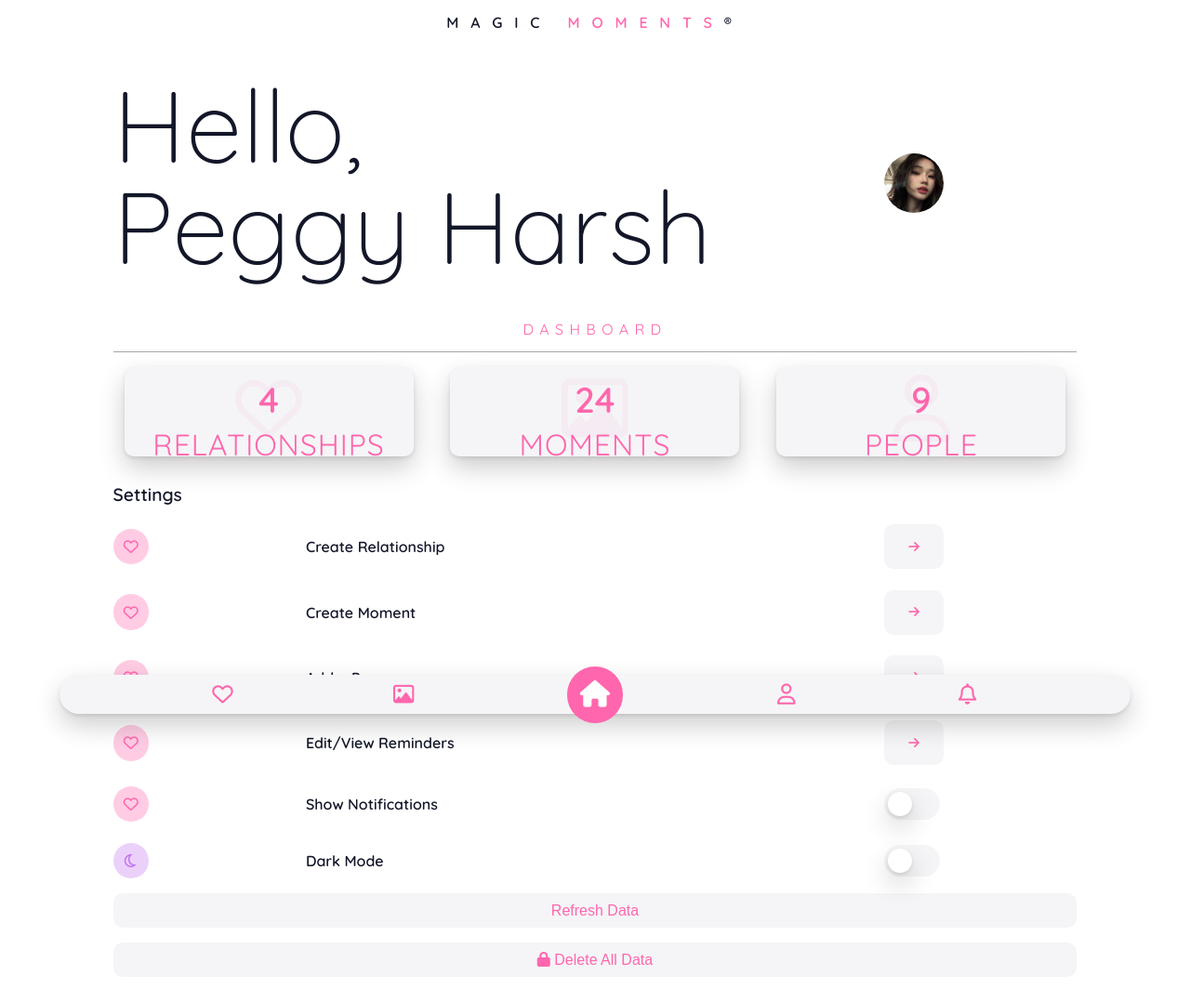
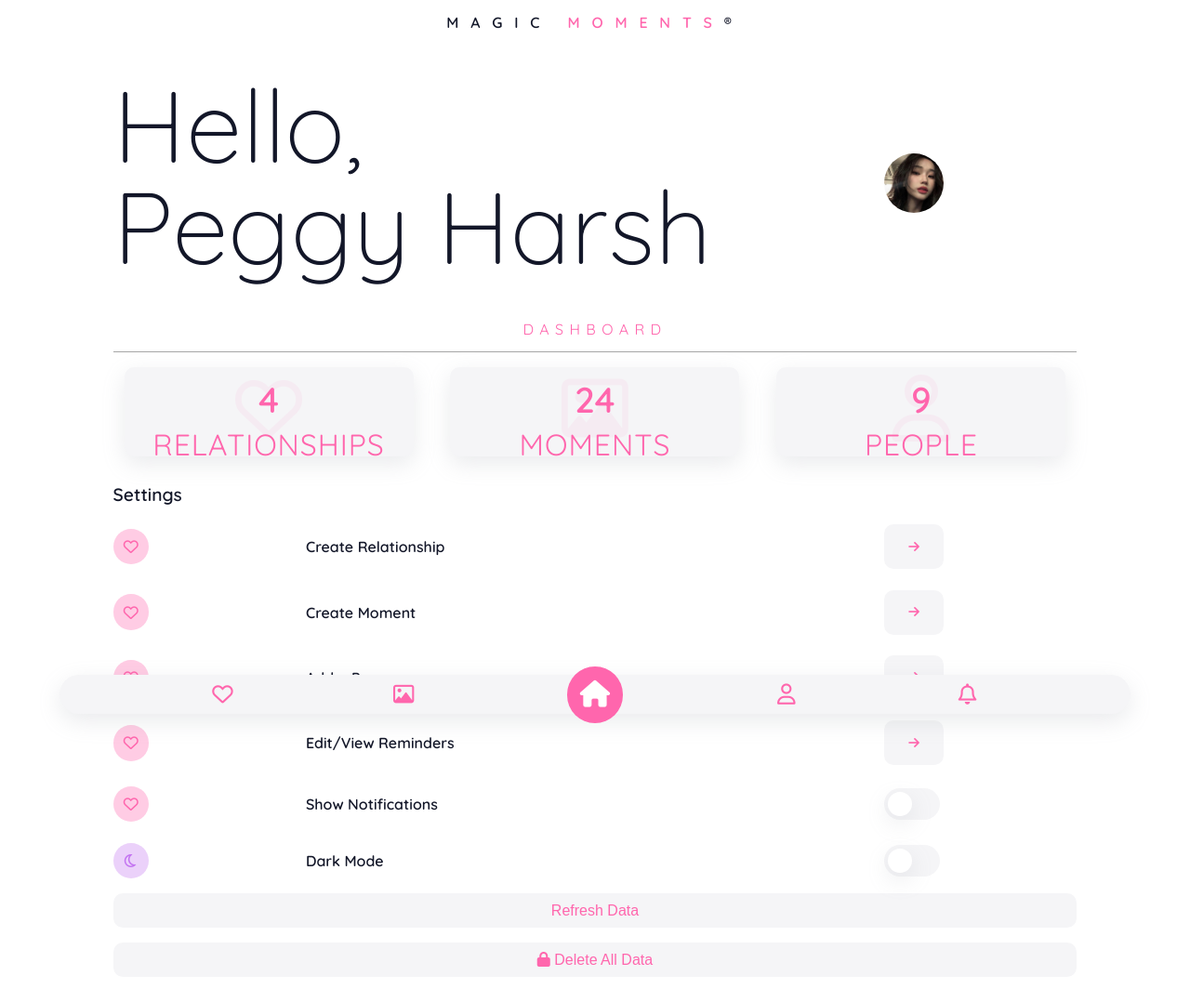
Before and after one commit to rlharsh/My-Moments, a website: page index.html in a window 1280 px wide. Shown: the whole page at 93% size. Drawn offline with nearby package versions, Linux system fonts and the light colour scheme; files whose address does not match are found by name.

Commit message:
Fixed Shadows

```diff
--- a/assets/css/style.css
+++ b/assets/css/style.css
@@ -21,7 +21,7 @@
     --generic-image: url('/assets/images/interface/avatars/avatar_three.jpg');
     --generic-background: url('/assets/images/backgrounds/bwb3.jpg');
 
-    --shadow: box-shadow: rgba(0, 0, 0, 0.2) 0px 12px 28px 0px, rgba(0, 0, 0, 0.1) 0px 2px 4px 0px, rgba(255, 255, 255, 0.05) 0px 0px 0px 1px inset;
+    --shadow: box-shadow: rgba(149, 157, 165, 0.2) 0px 8px 24px;
 
     --gentle-grey: #F5F5F7;
 
@@ -155,7 +155,7 @@ body {
     flex-direction: row;
     justify-content: space-evenly;
     align-items: center;
-    box-shadow: rgba(0, 0, 0, 0.2) 0px 12px 28px 0px, rgba(0, 0, 0, 0.1) 0px 2px 4px 0px, rgba(255, 255, 255, 0.05) 0px 0px 0px 1px inset;
+    box-shadow: rgba(149, 157, 165, 0.2) 0px 8px 24px;
     z-index: 100;
 }
 
@@ -237,7 +237,7 @@ body {
     overflow: hidden;
 
     background-color: var(--gentle-grey);
-    box-shadow: rgba(0, 0, 0, 0.2) 0px 12px 28px 0px, rgba(0, 0, 0, 0.1) 0px 2px 4px 0px, rgba(255, 255, 255, 0.05) 0px 0px 0px 1px inset;
+    box-shadow: rgba(149, 157, 165, 0.2) 0px 8px 24px;
 }
 
 .generic-div {
@@ -451,7 +451,7 @@ input:checked + .slider {
 }
 
 input:focus + .slider {
-    box-shadow: 0 0 1px var(--light-theme-button-1-base-color);
+    box-shadow: rgba(149, 157, 165, 0.2) 0px 8px 24px;
 }
 
 input:checked + .slider:before {
@@ -468,7 +468,7 @@ input:checked + .slider:before {
 
 .slider.round:before {
     border-radius: 50%;
-    box-shadow: rgba(0, 0, 0, 0.2) 0px 12px 28px 0px, rgba(0, 0, 0, 0.1) 0px 2px 4px 0px, rgba(255, 255, 255, 0.05) 0px 0px 0px 1px inset;
+    box-shadow: rgba(149, 157, 165, 0.2) 0px 8px 24px;
 }
 
 .settings-row__header {
```
